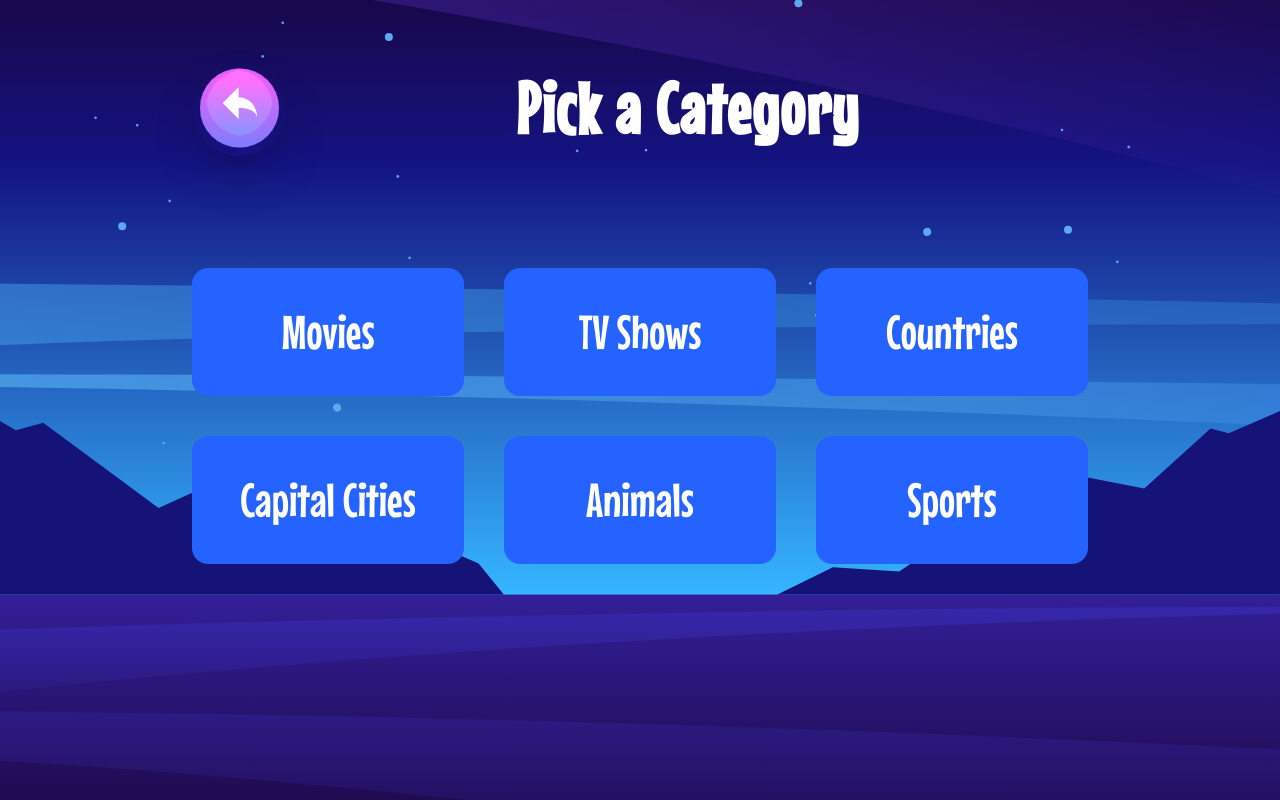
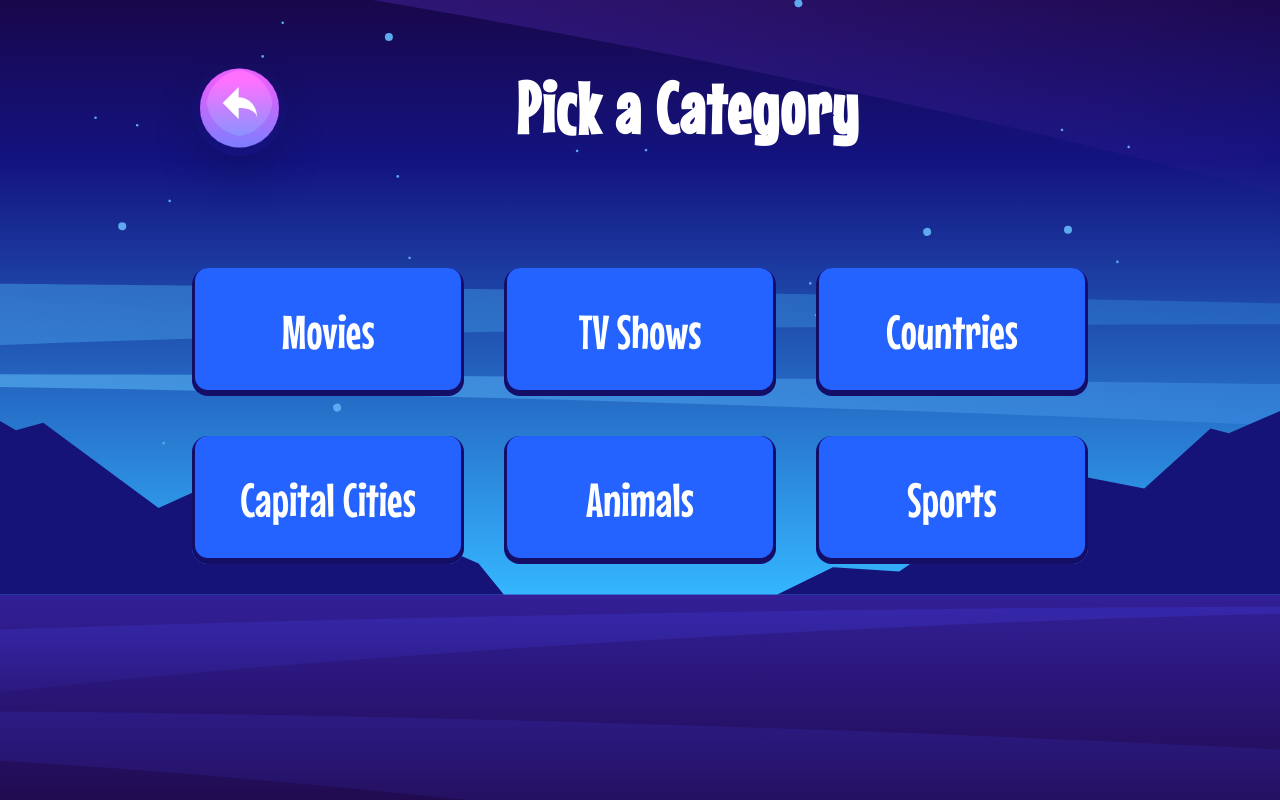
Before and after one commit to DuxEva/hangman-game, an Angular app: page /categories in a window 1280 px wide. Built offline with nearby package versions, Linux system fonts and the light colour scheme.

Commit message:
display buttons conditionally

```diff
--- a/src/app/pages/categories/categories.component.html
+++ b/src/app/pages/categories/categories.component.html
@@ -30,7 +30,7 @@
     @for (key of keys; track $index) {
 
     <a
-      class="px-5 py-10 max-sm:py-4 text-center bg-blue-2 text-5xl max-sm:text-3xl rounded-2xl hover:bg-blue-4 transition-all duration-300"
+      class="px-5 py-10 max-sm:py-4 text-center bg-blue-2 text-5xl max-sm:text-3xl rounded-2xl hover:bg-blue-4 transition-all duration-300 btn-shadow"
       routerLink="/categories/{{ paramKeys[$index] }}"
       >{{ key }}</a
     >
--- a/src/app/pages/play-game/play-game.component.html
+++ b/src/app/pages/play-game/play-game.component.html
@@ -124,7 +124,7 @@
         <button
           (click)="playAgain()"
           class="text-white text-center text-4xl py-2 px-10 rounded-full bg-blue-2 shadow-lg uppercase btn-shadow {{
-            isDone === true || life === 0 ? 'block' : 'hidden'
+            isDone === true? 'block' : 'hidden'
           }}"
         >
           <div class="transition ease-in-out duration-300 rounded-full">
--- a/src/app/pages/play-game/play-game.component.ts
+++ b/src/app/pages/play-game/play-game.component.ts
@@ -84,6 +84,7 @@ export class PlayGameComponent {
   playAgain() {
     this.isDone = false;
     this.isOpen = false;
+    this.width = 100;
     this.life = 8;
     this.clickedLetters.clear();
     const index = Math.floor(Math.random() * this.gameToPlay.items.length);
```
